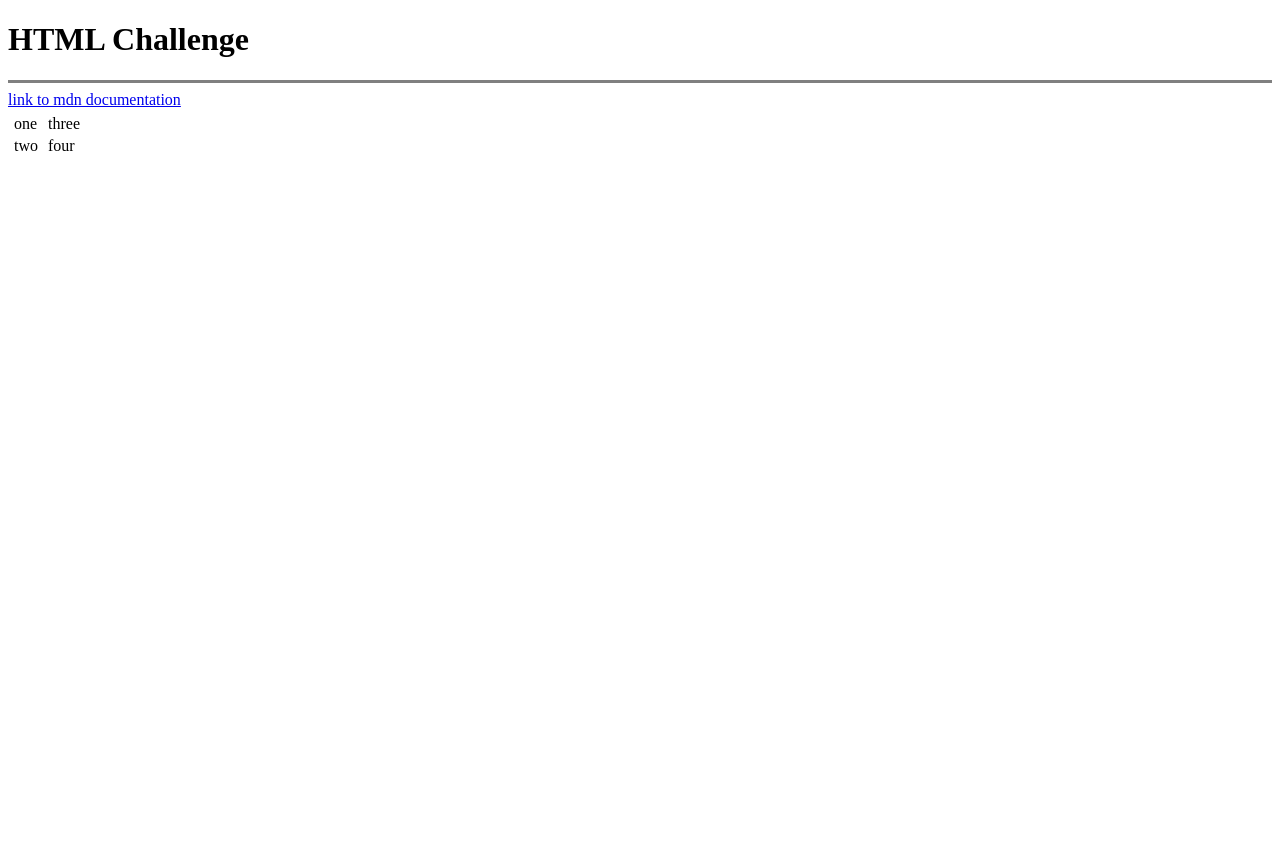
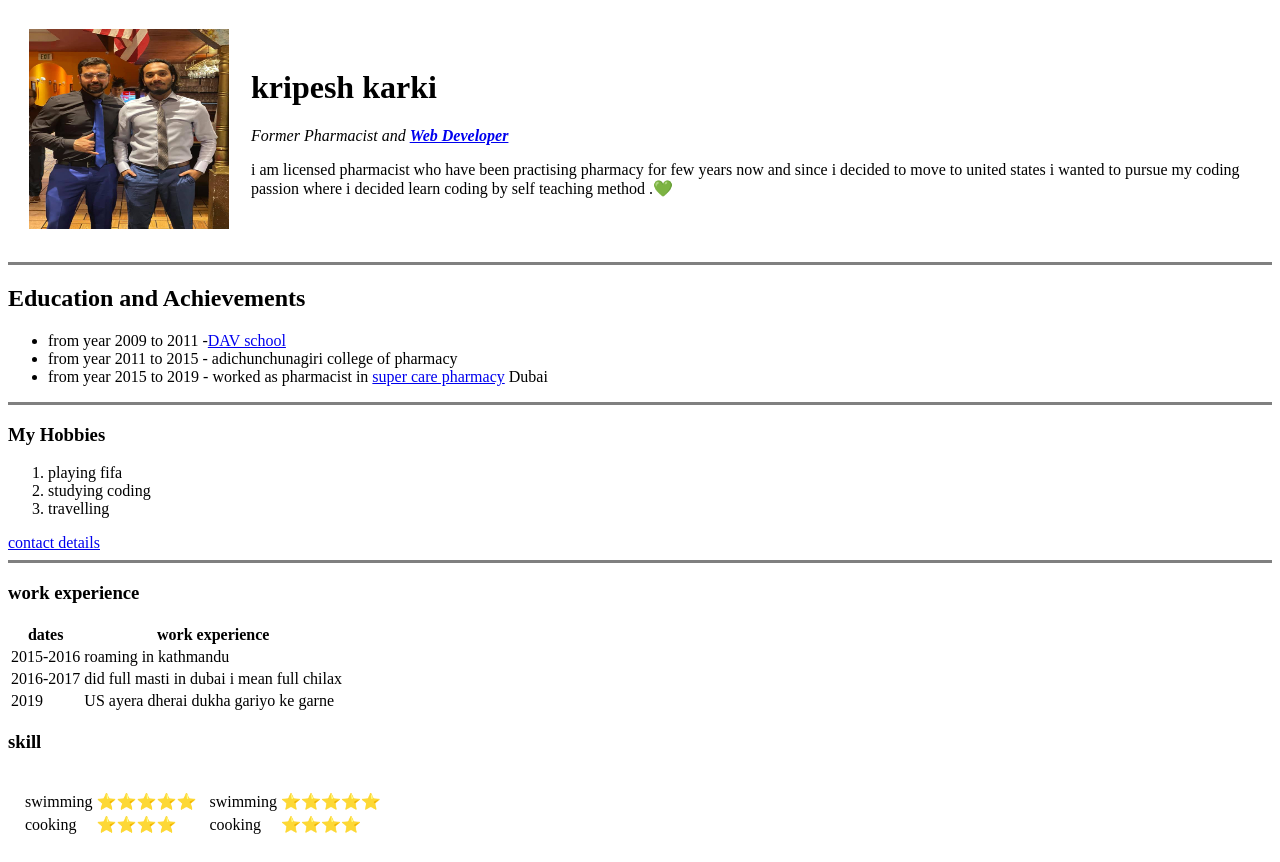
Before and after one commit to Kripesh007/cv, a plain HTML site: page index.html in a window 1280 px wide. Before the commit the page ends 800 px from the top, so only its background shows below. Drawn offline with Linux system fonts and the light colour scheme.

Commit message:
Add files via upload

```diff
--- a/index.html
+++ b/index.html
@@ -3,41 +3,100 @@
 
 <head>
   <meta charset="utf-8">
-  <title>HTML Challenge</title>
+  <title>kripeshpersnalsite</title>
 </head>
 
 <body>
-  <h1>HTML Challenge</h1>
-  <hr size=3 noshade>
-  <a href="https://developer.mozilla.org/en-US/"> link to mdn documentation</a>
+  <table cellspacing="20">
+    <tr>
+      <td> <img src="./kripesh.jpg" height="200px" width="200px" alt="kripesh karki profile picture"></td>
+      <td>
+        <h1>kripesh karki</h1>
+        <p><em> Former Pharmacist and <strong><a href="https://www.computerscience.org/careers/web-developer/ " target="_blank">Web Developer </a></strong></em></p>
+        <p>i am licensed pharmacist who have been practising pharmacy for few years now and since i decided to move to united states i wanted to pursue my coding passion where i decided
+          learn coding by self teaching method .💚</p>
+    </tr>
+  </table>
+  <hr size="3" noshade>
+  <h2>Education and Achievements</h2>
+  <ul>
+    <li>from year 2009 to 2011 -<a href="https://www.dav.edu.np/" target="_blank">DAV school</a> </li>
+    <li>from year 2011 to 2015 - adichunchunagiri college of pharmacy</li>
+    <li>from year 2015 to 2019 - worked as pharmacist in <a href="https://www.super-care.ae/ " target="_blank">super care pharmacy</a> Dubai </li>
+  </ul>
+  <hr size="3" noshade>
+  <h3>My Hobbies</h3>
+  <ol>
+    <li>playing fifa</li>
+    <li>studying coding</li>
+    <li>travelling</li>
+  </ol>
+  <a href="file:///home/ashim/Desktop/web%20development/html_personal%20site/contact%20me%20deatils.html" target="_blank">contact details</a>
+  <hr size="3" noshade>
+  <h3>work experience </h3>
+
   <table>
+    <thead>
       <tr>
-    <td>  <table>
+        <th>dates</th>
+        <th>work experience</th>
+      </tr>
+    </thead>
+    <tbody>
+    </tbody>
+    <tfoot>
+    </tfoot>
+
     <tr>
-          <td> one </td>
-
+      <td>2015-2016 </td>
+      <td>roaming in kathmandu</td>
     </tr>
     <tr>
-            <td> two</td>
-
+      <td>2016-2017 </td>
+      <td>did full masti in dubai i mean full chilax </td>
+    </tr>
+    <tr>
+      <td>2019</td>
+      <td> US ayera dherai dukha gariyo ke garne </td>
     </tr>
   </table>
-    </td>
+  <h3>skill</h3>
+  <table cellspacing="10">
+    <tr>
+
       <td>
         <table>
           <tr>
-          <td> three</td>
-
-          </tr>
+            <td>
+              <table>
                 <tr>
-            <td>four</td>
-
+                  <td> swimming </td>
+                  <td> ⭐⭐⭐⭐⭐</td>
+                <tr>
+                  <td> cooking </td>
+                  <td> ⭐⭐⭐⭐</td>
                 </tr>
               </table>
+
             </td>
 
+            <td>
+              <table>
+                <tr>
+                  <td>
+                    <table>
+                      <tr>
+                        <td> swimming </td>
+                        <td> ⭐⭐⭐⭐⭐</td>
+                      <tr>
+                        <td> cooking </td>
+                        <td> ⭐⭐⭐⭐</td>
                       </tr>
+                    </table>
 
+
+                  </td>
+                </tr>
               </table>
 
 
```
Lines whose indentation alone changed are shown as unchanged.
